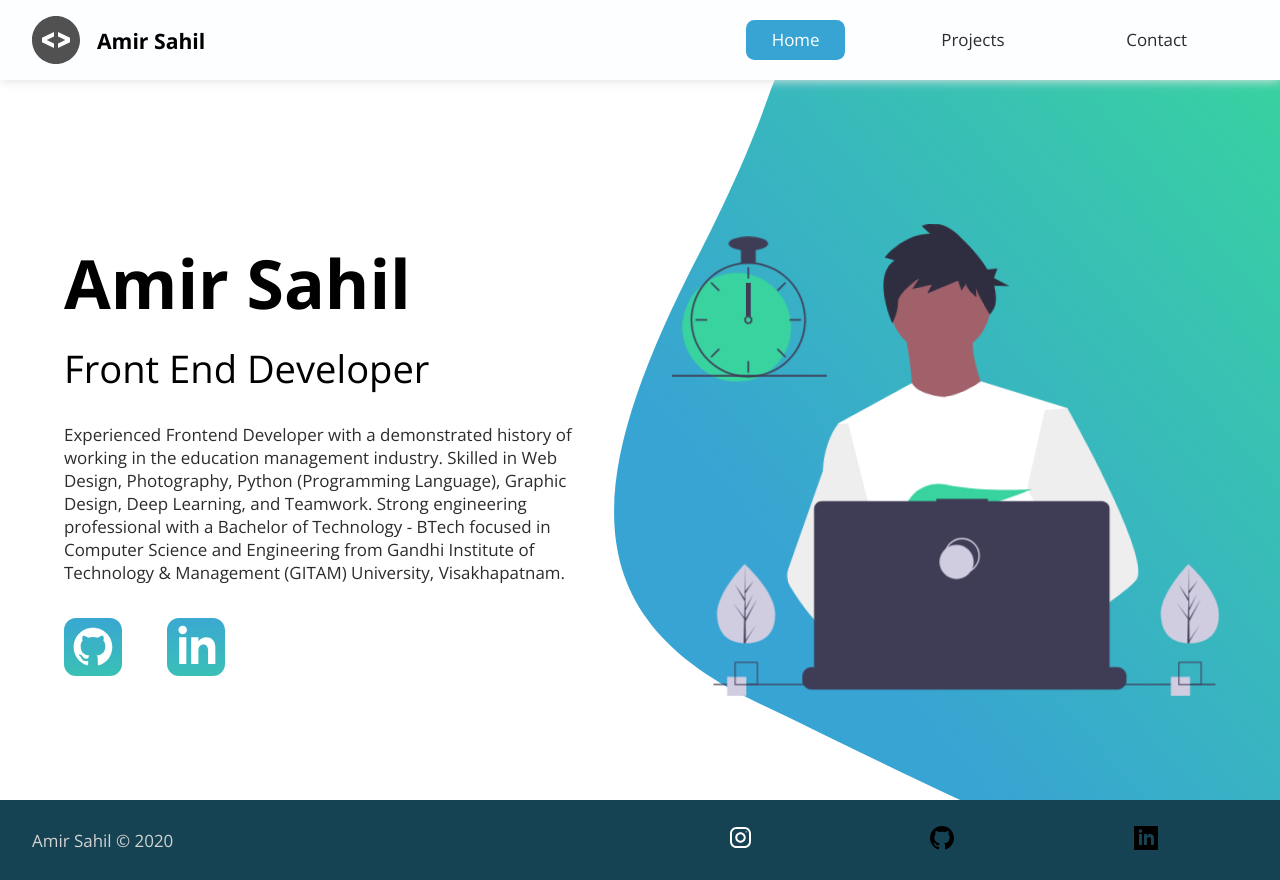
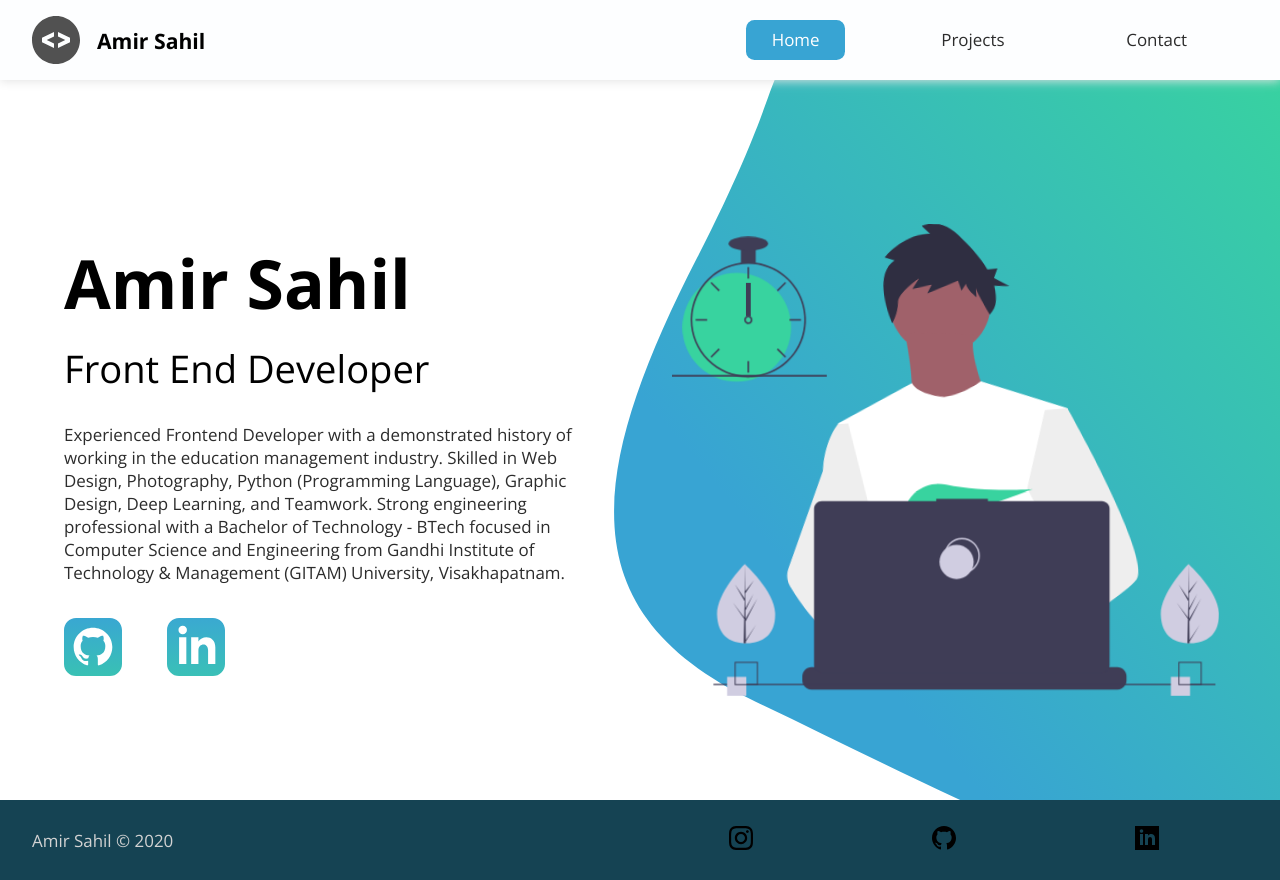
Before and after one commit to AmirSahil/Portfolio_old, a plain HTML site: page index.html in a window 1280 px wide. Drawn offline with nearby package versions, Linux system fonts and the light colour scheme.

Commit message:
Minor changes

```diff
--- a/index.html
+++ b/index.html
@@ -249,7 +249,7 @@
    <footer>
     <h4>Amir Sahil &copy; 2020</h4>
     <ul>
-       <li><a href="https://www.instagram.com/sahil.rao9/" target="_blank"><img src="../icons/instagram 1.svg" alt="instagram-social"></a></li>
+       <li><a href="https://www.instagram.com/sahil.rao9/" target="_blank"><svg xmlns="http://www.w3.org/2000/svg" width="24" height="24" viewBox="0 0 24 24"><path d="M12 2.163c3.204 0 3.584.012 4.85.07 3.252.148 4.771 1.691 4.919 4.919.058 1.265.069 1.645.069 4.849 0 3.205-.012 3.584-.069 4.849-.149 3.225-1.664 4.771-4.919 4.919-1.266.058-1.644.07-4.85.07-3.204 0-3.584-.012-4.849-.07-3.26-.149-4.771-1.699-4.919-4.92-.058-1.265-.07-1.644-.07-4.849 0-3.204.013-3.583.07-4.849.149-3.227 1.664-4.771 4.919-4.919 1.266-.057 1.645-.069 4.849-.069zm0-2.163c-3.259 0-3.667.014-4.947.072-4.358.2-6.78 2.618-6.98 6.98-.059 1.281-.073 1.689-.073 4.948 0 3.259.014 3.668.072 4.948.2 4.358 2.618 6.78 6.98 6.98 1.281.058 1.689.072 4.948.072 3.259 0 3.668-.014 4.948-.072 4.354-.2 6.782-2.618 6.979-6.98.059-1.28.073-1.689.073-4.948 0-3.259-.014-3.667-.072-4.947-.196-4.354-2.617-6.78-6.979-6.98-1.281-.059-1.69-.073-4.949-.073zm0 5.838c-3.403 0-6.162 2.759-6.162 6.162s2.759 6.163 6.162 6.163 6.162-2.759 6.162-6.163c0-3.403-2.759-6.162-6.162-6.162zm0 10.162c-2.209 0-4-1.79-4-4 0-2.209 1.791-4 4-4s4 1.791 4 4c0 2.21-1.791 4-4 4zm6.406-11.845c-.796 0-1.441.645-1.441 1.44s.645 1.44 1.441 1.44c.795 0 1.439-.645 1.439-1.44s-.644-1.44-1.439-1.44z"/></svg></a></li>
        <li><a href="https://github.com/AmirSahil" target="_blank"><img src="../icons/iconmonstr-github-1.svg" alt="github-social"></a></li>
        <li><a href="https://www.linkedin.com/in/amir-sahil/" target="_blank"><svg class="social-icon" xmlns="http://www.w3.org/2000/svg" width="24" height="24" viewBox="0 0 24 24"><path d="M0 0v24h24v-24h-24zm8 19h-3v-11h3v11zm-1.5-12.268c-.966 0-1.75-.79-1.75-1.764s.784-1.764 1.75-1.764 1.75.79 1.75 1.764-.783 1.764-1.75 1.764zm13.5 12.268h-3v-5.604c0-3.368-4-3.113-4 0v5.604h-3v-11h3v1.765c1.397-2.586 7-2.777 7 2.476v6.759z"/></svg></a></li>
     </ul>
```
Also changed, not shown: projects/index.html (+1 -1 lines).
